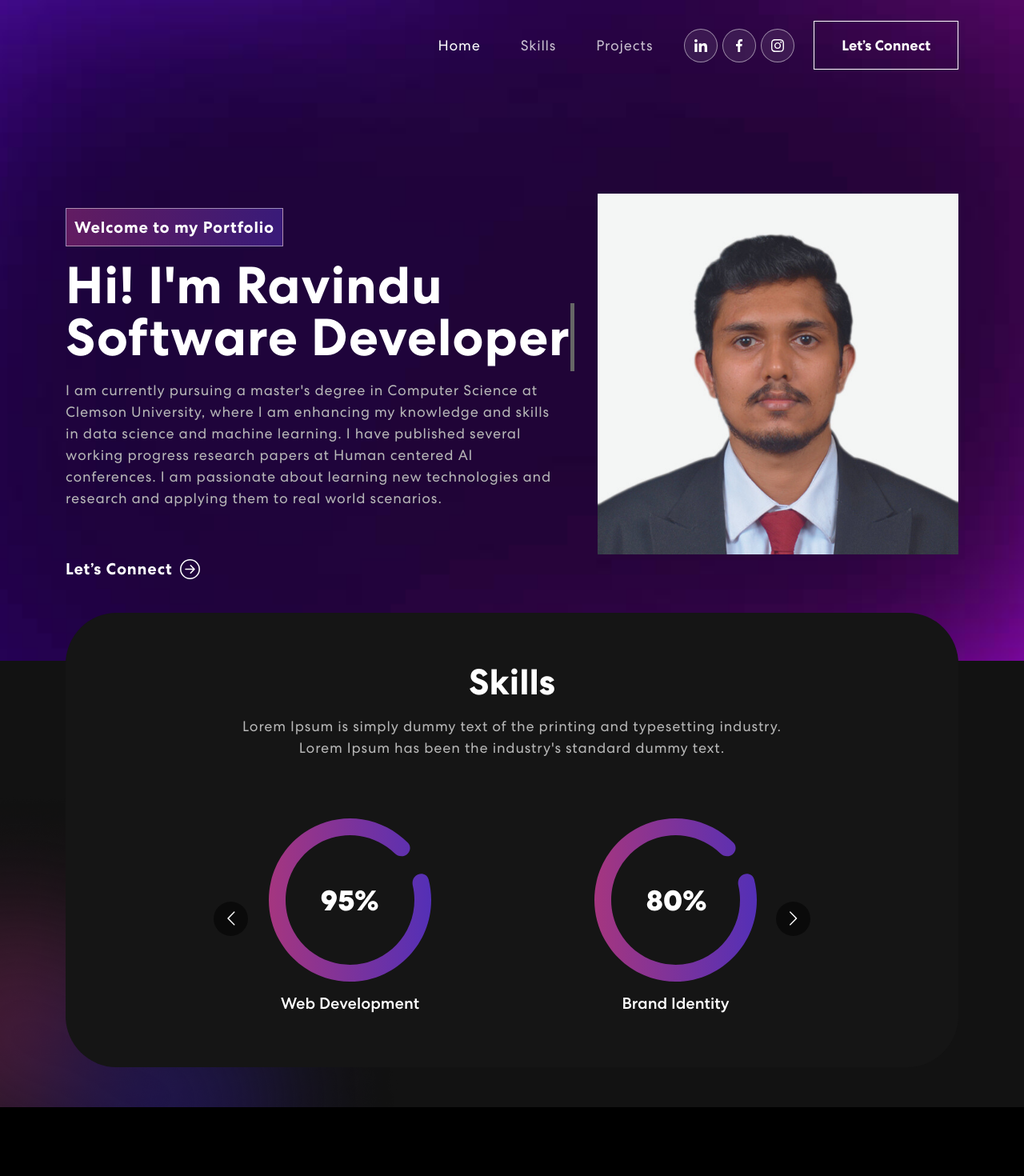
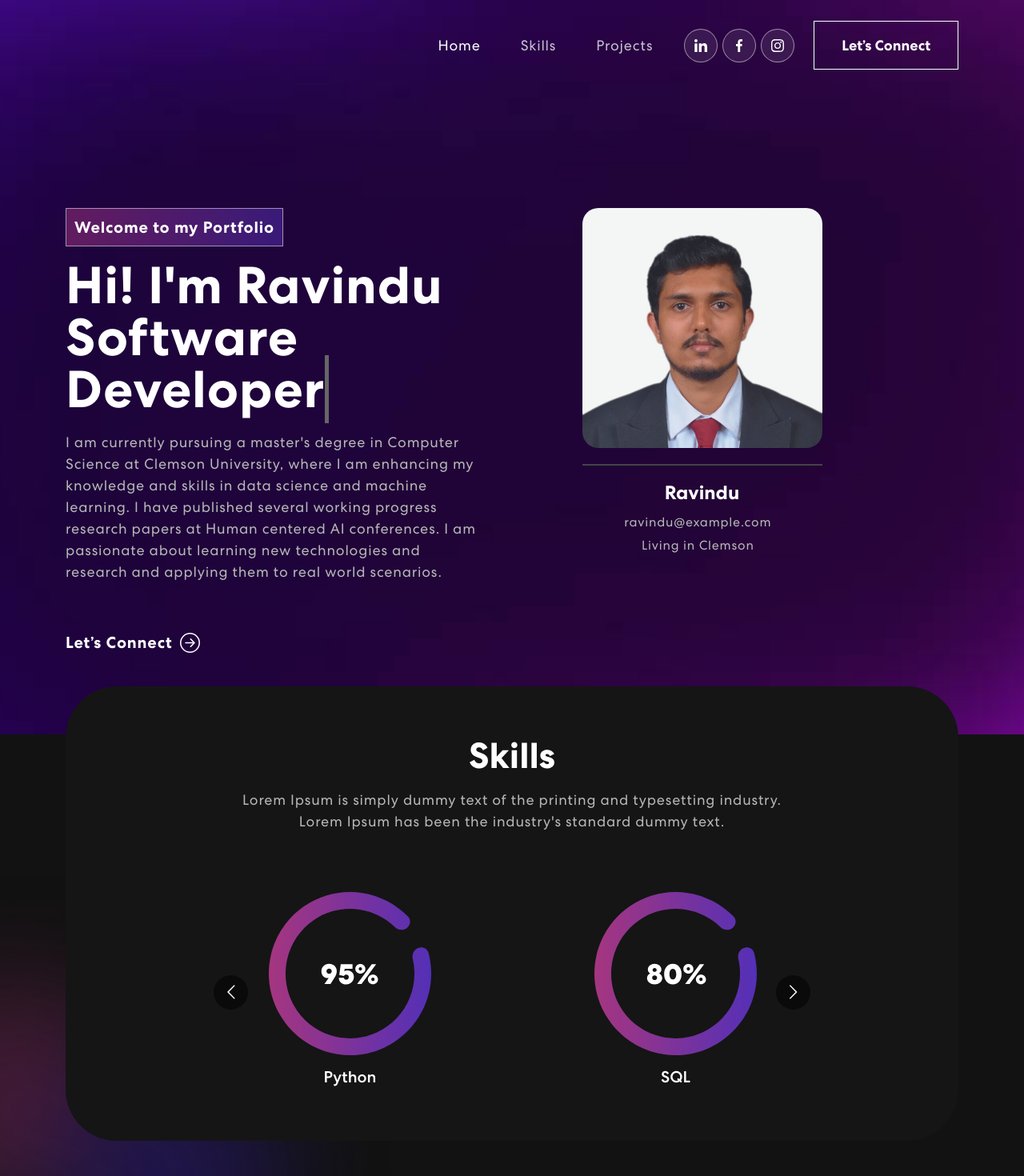
Before and after one commit to RavinduTharanga/reactapp, a React (Create React App) app: page / in a window 1280 px wide. Shown: the top 1470 px of the page at 80% size. Built offline with nearby package versions, Linux system fonts and the light colour scheme; no server answers.

Commit message:
Added my project

```diff
--- a/src/App.css
+++ b/src/App.css
@@ -53,10 +53,10 @@ a:hover {
   text-decoration: none;
 }
 
-img {
+/* img {
   width: 100%;
   height: auto;
-}
+} */
 
 button {
   border: 0;
@@ -282,8 +282,44 @@ nav.navbar .navbar-toggler[aria-expanded="true"] .navbar-toggler-icon {
 .banner button:hover svg {
   margin-left: 25px;
 }
-.banner img {
-  animation: updown 3s linear infinite;
+.custom-image {
+  width: 300px !important;
+  display: flex;
+  justify-content: center; /* Center horizontally */
+  align-items: center; /* Center vertically */
+  height: auto;
+  border-radius: 20px;
+}
+
+
+
+/* Center the image and info */
+.image-container {
+  display: flex;
+  flex-direction: column; /* Stack items vertically */
+  align-items: center; /* Center horizontally */
+  text-align: center; /* Center text */
+}
+
+/* Style the info container */
+.info-container {
+  margin-top: 20px; /* Add space between the image and text */
+  padding: 20px; /* Add padding inside the container */
+  border-top: 2px solid #444; /* Add a border line above the text */
+  width: 100%; /* Make the container full width */
+  max-width: 300px; /* Limit the width for better readability */
+}
+
+.info-container h3 {
+  font-size: 24px; /* Adjust font size for the name */
+  font-weight: bold; /* Make the name bold */
+  margin-bottom: 10px; /* Add space below the name */
+}
+
+.info-container p {
+  font-size: 16px; /* Adjust font size for email and location */
+  color: #B8B8B8; /* Use a lighter color for the text */
+  margin: 5px 0; /* Add spacing between paragraphs */
 }
 @keyframes updown {
     0% {
--- a/src/components/Banner.js
+++ b/src/components/Banner.js
@@ -51,7 +51,7 @@ export const Banner = () => {
     <section className="banner" id="home">
       <Container>
         <Row className="aligh-items-center">
-          <Col xs={12} md={6} xl={7}>
+          <Col xs={12} md={6} xl={6}>
             <TrackVisibility>
               {({ isVisible }) =>
               <div className={isVisible ? "animate__animated animate__fadeIn" : ""}>
@@ -63,13 +63,16 @@ export const Banner = () => {
             </TrackVisibility>
           </Col>
           <Col xs={12} md={6} xl={5}>
-            <TrackVisibility>
-              {({ isVisible }) =>
-                <div className={isVisible ? "animate__animated animate__zoomIn" : ""}>
-                  <img src={headerImg} alt="Header Img"/>
-                </div>}
-            </TrackVisibility>
-          </Col>
+          <div className="image-container">
+            <img className="custom-image" src={headerImg} alt="Header Img" />
+            <div className="info-container">
+              <h3>Ravindu</h3>
+              <p>ravindu@example.com</p>
+              <p>Living in Clemson</p>
+          </div>
+          </div>
+
+        </Col>
         </Row>
       </Container>
     </section>
--- a/src/components/Projects.js
+++ b/src/components/Projects.js
@@ -24,22 +24,22 @@ export const Projects = () => {
       title: "Business Startup",
       description: "Design & Development",
       imgUrl: projImg3,
-    },
-    {
-      title: "Business Startup",
-      description: "Design & Development",
-      imgUrl: projImg1,
-    },
-    {
-      title: "Business Startup",
-      description: "Design & Development",
-      imgUrl: projImg2,
-    },
-    {
-      title: "Business Startup",
-      description: "Design & Development",
-      imgUrl: projImg3,
-    },
+    }
+    // {
+    //   title: "Business Startup",
+    //   description: "Design & Development",
+    //   imgUrl: projImg1,
+    // },
+    // {
+    //   title: "Business Startup",
+    //   description: "Design & Development",
+    //   imgUrl: projImg2,
+    // },
+    // {
+    //   title: "Business Startup",
+    //   description: "Design & Development",
+    //   imgUrl: projImg3,
+    // },
   ];
 
   return (
@@ -49,7 +49,7 @@ export const Projects = () => {
           <Col size={12}>
             <TrackVisibility>
               {({ isVisible }) =>
-              <div className={isVisible ? "animate__animated animate__fadeIn": ""}>
+              <div >
                 <h2>Projects</h2>
                 <p>Lorem Ipsum is simply dummy text of the printing and typesetting industry. Lorem Ipsum has been the industry's standard dummy text ever since the 1500s, when an unknown printer took a galley of type and scrambled it to make a type specimen book.</p>
                 <Tab.Container id="projects-tabs" defaultActiveKey="first">
@@ -64,7 +64,7 @@ export const Projects = () => {
                       <Nav.Link eventKey="third">Tab 3</Nav.Link>
                     </Nav.Item>
                   </Nav> */}
-                  <Tab.Content id="slideInUp" className={isVisible ? "animate__animated animate__slideInUp" : ""}>
+                  <Tab.Content id="slideInUp" >
                     <Tab.Pane eventKey="first">
                       <Row>
                         {
--- a/src/components/Skills.js
+++ b/src/components/Skills.js
@@ -39,19 +39,19 @@ export const Skills = () => {
                         <Carousel responsive={responsive} infinite={true} className="owl-carousel owl-theme skill-slider">
                             <div className="item">
                                 <img src={meter1} alt="Image" />
-                                <h5>Web Development</h5>
+                                <h5>Python</h5>
                             </div>
                             <div className="item">
                                 <img src={meter2} alt="Image" />
-                                <h5>Brand Identity</h5>
+                                <h5>SQL</h5>
                             </div>
                             <div className="item">
                                 <img src={meter3} alt="Image" />
-                                <h5>Logo Design</h5>
+                                <h5>C++</h5>
                             </div>
                             <div className="item">
                                 <img src={meter1} alt="Image" />
-                                <h5>Web Development</h5>
+                                <h5>JavaScript</h5>
                             </div>
                         </Carousel>
                     </div>
```
Also changed, not shown: src/assets/img/python.png (added), 1 other file (tests, documents, lock files or other folders).
